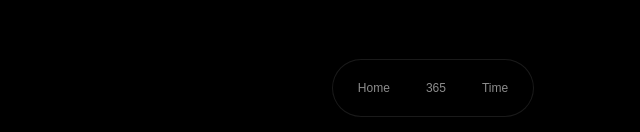
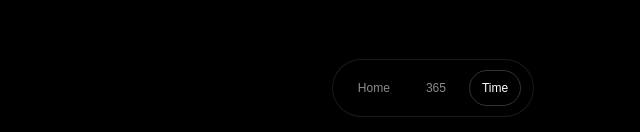
Before and after one commit to dptcoffee/Outflo, a Next.js app: page /time in a window 1280 px wide. Shown: the part 665-797 px from the top of the page, without its empty margins (207-847 px from the left). Built offline with nearby package versions, Linux system fonts and the light colour scheme.

Commit message:
Refactor: move time route from /state/time to /time + update nav

```diff
--- a/components/SwipeShell.tsx
+++ b/components/SwipeShell.tsx
@@ -5,7 +5,7 @@ import { usePathname, useRouter } from "next/navigation";
 import Link from "next/link";
 import { useSwipe } from "../hooks/useSwipe";
 
-const ROUTES = ["/", "/365", "/time",];
+const ROUTES = ["/", "/365", "/time"];
 
 function idxOf(pathname: string) {
   const i = ROUTES.indexOf(pathname);
@@ -61,7 +61,7 @@ export default function SwipeShell({ children }: { children: ReactNode }) {
         >
           <Pill href="/" active={pathname === "/"} label="Home" />
           <Pill href="/365" active={pathname === "/365"} label="365" />
-          <Pill href="/state/time" active={pathname === "/state/time"} label="Time" />
+          <Pill href="/time" active={pathname === "/time"} label="Time" />
         </div>
       </nav>
     </div>
```
